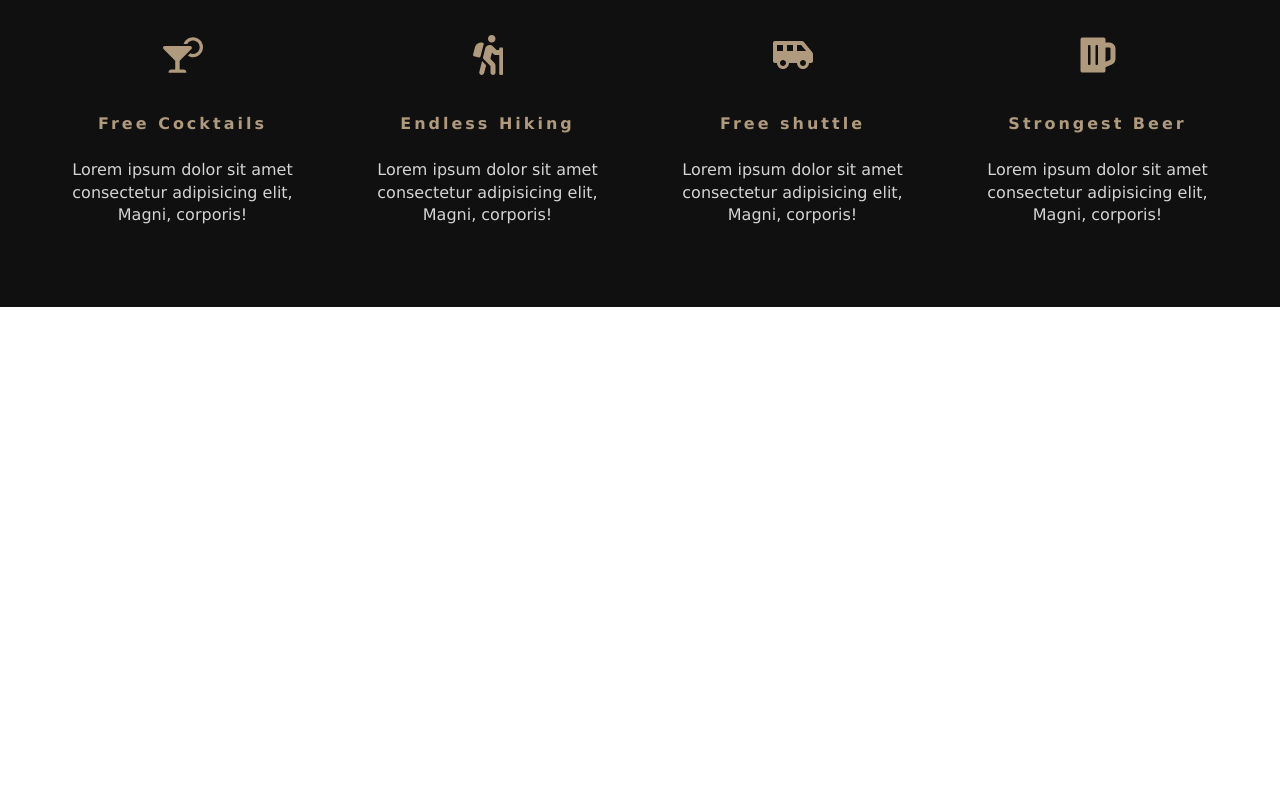
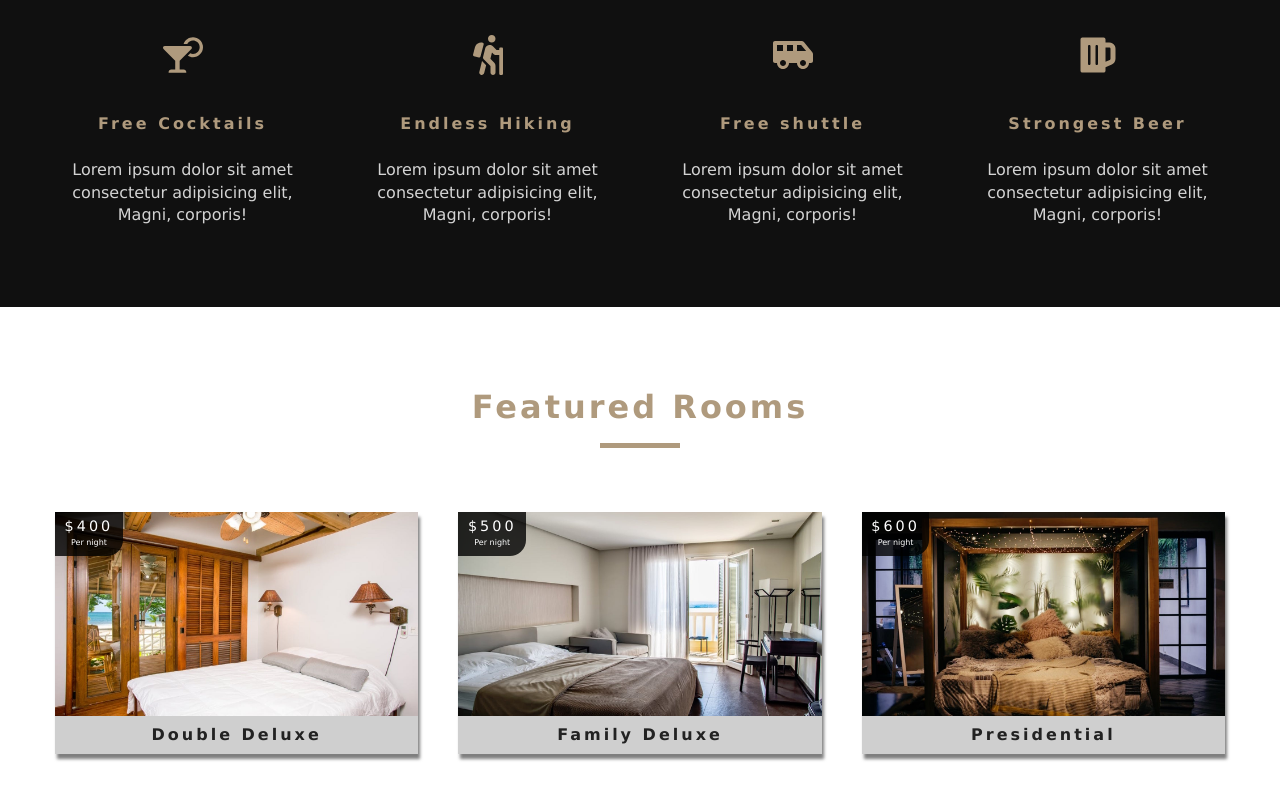
Before and after one commit to Braysen/HotelReservation, a React (Create React App) app: page / in a window 1280 px wide. Shown: the part 972-1772 px from the top of the page. Before the commit the page ends 1279 px from the top, so only its background shows below. Built offline with nearby package versions, Linux system fonts and the light colour scheme.

Commit message:
Version 4

```diff
--- a/src/RoomProvider.js
+++ b/src/RoomProvider.js
@@ -9,10 +9,18 @@
         sortedRooms: [],
         featuredRooms: [],
         loading: true
-    }
+    };//getData
 
     componentDidMount(){
+        //this.getData
         let rooms = this.formatData(items);
+        let featuredRooms = rooms.filter(room => room.featured === true);
+        this.setState({
+            rooms,
+            featuredRooms,
+            sortedRooms: rooms,
+            loading: false
+        })
     }
 
     formatData(items){
@@ -21,9 +29,14 @@
             let images = item.fields.images.map(image => image.fields.file.url);
 
             let room = {
-                ...item.fields
-            }
+                ...item.fields,
+                images,
+                id
+            };
+
+            return room;
         });
+        return tempItems;
     }
 
     render() {
@@ -39,3 +52,9 @@
 const RoomConsumer = RoomContext.Consumer;
 
 export {RoomProvider, RoomConsumer, RoomContext};
+
+
+/*
+
+1:58:45
+*/
--- a/src/components/FeaturedRooms.js
+++ b/src/components/FeaturedRooms.js
@@ -1,12 +1,24 @@
 import React, { Component } from 'react'
 import {RoomContext} from '../RoomProvider'
+import Loading from '../components/Loading'
+import Room from './Room'
+import Title from './Title'
 
 export default class FeaturedRooms extends Component {
     static contextType = RoomContext;
     render() {
+        let {loading, featuredRooms: rooms} = this.context;
+        rooms = rooms.map(room => {
+            return <Room key={room.id} room={room}/>
+        });
+
         return (
-            <div>
-            </div>
+            <section className="featured-rooms">
+                <Title title="featured Rooms"/>
+                <div className="featured-rooms-center">
+                    {loading?<Loading/>:rooms}
+                </div>
+            </section>
         )
     }
 }
--- /dev/null
+++ b/src/components/Loading.js
@@ -0,0 +1,11 @@
+import React from 'react'
+import loadingGif from '../resources/images/gif/loading-arrow.gif'
+
+export default function Loading() {
+    return (
+        <div className="loading">
+            <h4>rooms data loading...</h4>
+            <img src={loadingGif} alt=""/>
+        </div>
+    )
+}
--- /dev/null
+++ b/src/components/Room.js
@@ -0,0 +1,21 @@
+import React from 'react'
+import {Link} from 'react-router-dom'
+import defaultImg from '../resources/images/room-1.jpeg'
+
+export default function Room({room}) {
+    const {name, slug, images, price} = room;
+    return (
+        <article className="room">
+            <div className="img-container">
+                <img src={images[0] || defaultImg} alt="single room"/>
+                <div className="price-top">
+                    <h6>${price}</h6>
+                    <p>Per night</p>
+                </div>
+                <Link to={`/rooms/${slug}`} className="btn-primary room-link">Features</Link>
+            </div>
+            <p className="room-info">{name}</p>
+        </article>
+    )
+}
+/* 2:28:06 */
```
Also changed, not shown: 1 other file (tests, documents, lock files or other folders).
